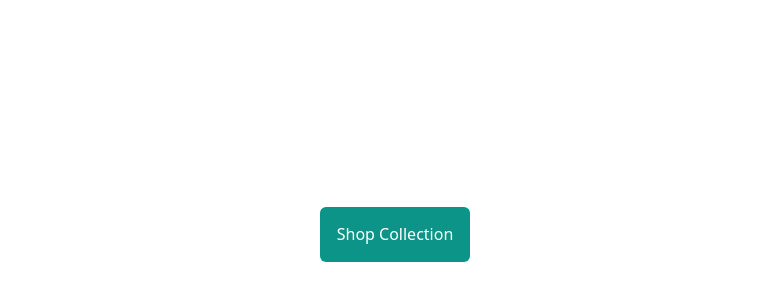
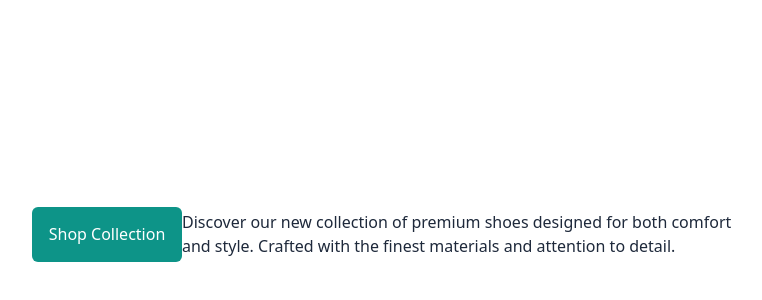
Before and after one commit to seatherly-banyanlabs/ojt-project, a React (Vite) app: page / in a window 1280 px wide. Shown: the part 166-466 px from the top of the page, without its empty margins (245-1007 px from the left). Built offline with nearby package versions, Linux system fonts and the light colour scheme.

Commit message:
feat: created reusable paragraph component

```diff
--- a/src/App.tsx
+++ b/src/App.tsx
@@ -1,11 +1,21 @@
 import Button from "./components/Button";
-
+import Paragraph from "./components/Paragraph";
 export function App() {
   return (
-    <div className="flex items-center justify-center h-screen">
-    <Button size="md" variant="primary">Shop Collection</Button>
-  </div>
-
+    <>
+      <div className="flex items-center justify-center h-screen">
+        <Button size="md" variant="primary">
+          Shop Collection
+        </Button>
+        <div className="">
+          <Paragraph as="p" variant="body" className="max-w-xl">
+            Discover our new collection of premium shoes designed for both
+            comfort and style. Crafted with the finest materials and attention
+            to detail.
+          </Paragraph>
+        </div>
+      </div>
+    </>
   );
 }
 export default App;
--- /dev/null
+++ b/src/components/Paragraph.tsx
@@ -0,0 +1,32 @@
+import React from "react";
+import clsx from "clsx";
+
+type ParagraphVariant = "body" | "small" | "caption";
+
+type ParagraphProps = {
+  children: React.ReactNode;
+  as?: React.ElementType;
+  variant?: ParagraphVariant;
+  className?: string;
+};
+
+const variantClasses: Record<ParagraphVariant, string> = {
+  body: "text-[16px] leading-[1.5] font-normal text-[#1E293B]  break-words whitespace-normal",
+  small:
+    "text-[14px] leading-[1.5] font-normal text-[#64748B]  break-words whitespace-normal",
+  caption:
+    "text-[12px] leading-[1.5] font-normal text-[#94A3B8]  break-words whitespace-normal",
+};
+
+export default function Paragraph({
+  children,
+  as: Component = "p",
+  variant = "body",
+  className,
+}: ParagraphProps) {
+  return (
+    <Component className={clsx(variantClasses[variant], className)}>
+      {children}
+    </Component>
+  );
+}
```
